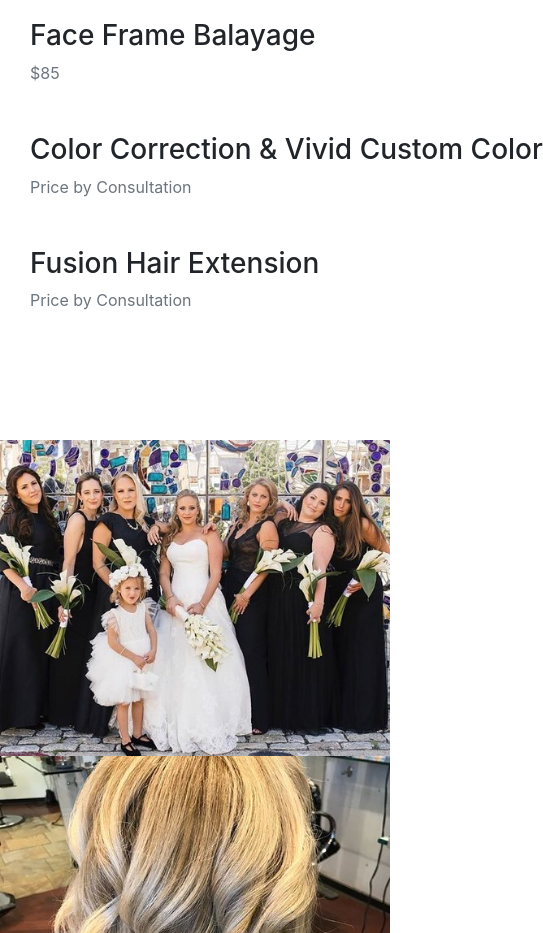
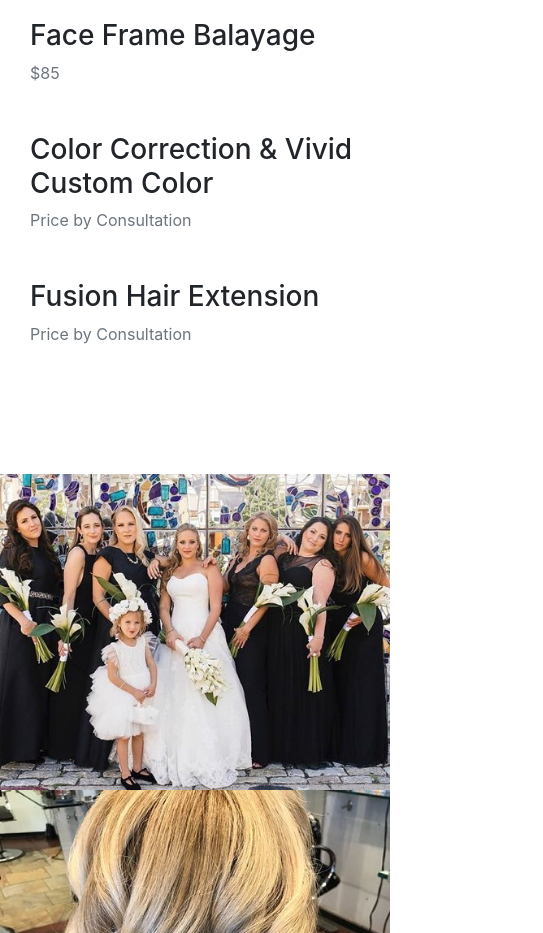
Before and after one commit to sdenkahairdesign/sdenkahairdesign.github.io, a website with bundled scripts: page index.html in a window 390 px wide. Shown: the part 3420-4353 px from the top of the page, 543 px wide, since content can reach past the window. Built offline with nearby package versions, Linux system fonts and the light colour scheme.

Commit message:
fixed width on mobile viewport

```diff
--- a/index.html
+++ b/index.html
@@ -195,7 +195,7 @@
         </div>
         <div class="col-md-6 text-left">
           <div class="service-box mt-5 mx-auto">
-            <h3 class="col text-nowrap">Color Correction &amp; Vivid Custom Color</h3>
+            <h3 class="col">Color Correction &amp; Vivid Custom Color</h3>
             <p class="col text-muted mb-0">Price by Consultation</p>
           </div>
         </div>
```
